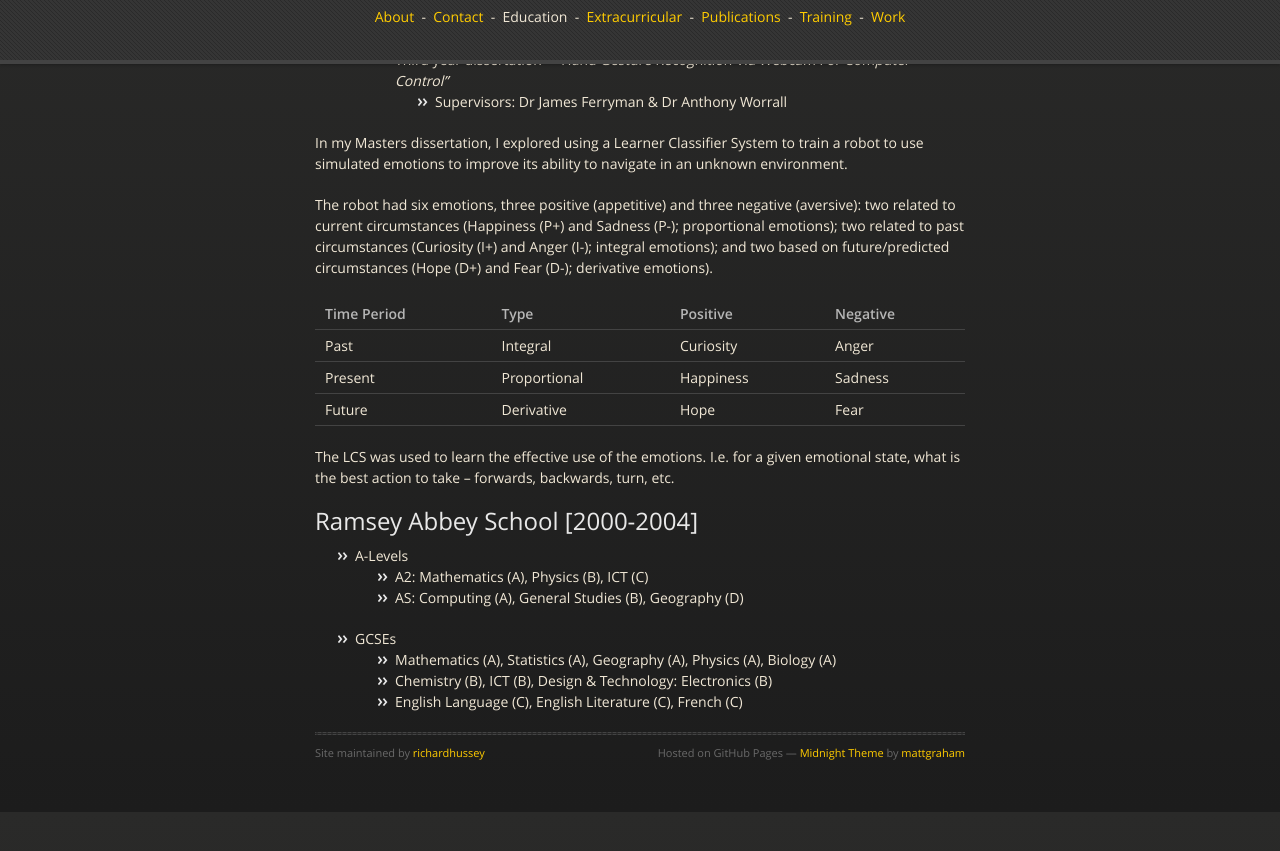
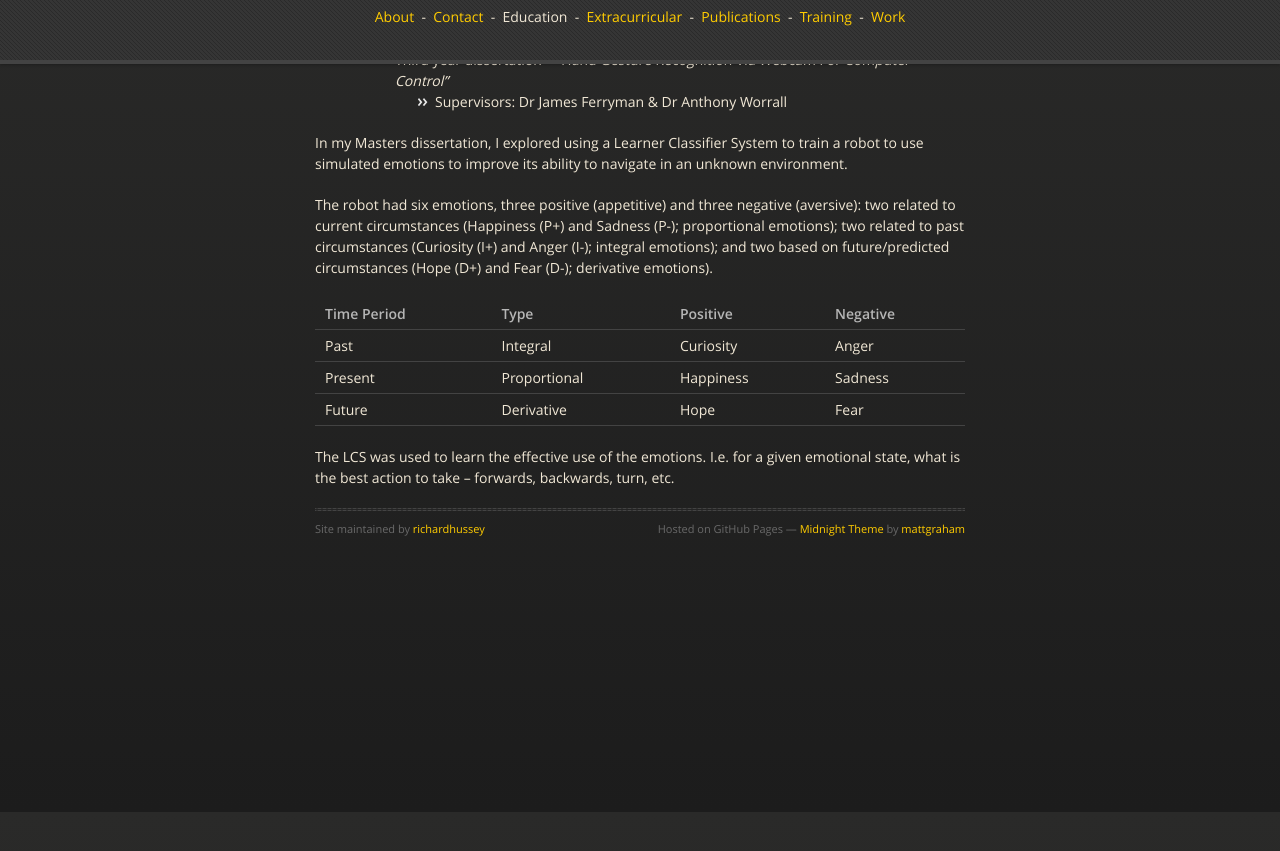
Before and after one commit to richardhussey/richardhussey.github.io, a Jekyll site: the page built from education.md, in a window 1280 px wide and 900 px high, scrolled down 988 px. Shown: the top 851 px of the window. Built offline with Jekyll 4.4.1, drawn with Linux system fonts in a browser that asks for light colours; after the commit the page ends 1664 px from its top, so only the background shows below that.

Commit message:
Remove school grades

```diff
--- a/education.md
+++ b/education.md
@@ -38,12 +38,3 @@ The robot had six emotions, three positive (appetitive) and three negative (aver
 | Future  | Derivative   | Hope      | Fear    |
 
 The LCS was used to learn the effective use of the emotions.  I.e. for a given emotional state, what is the best action to take – forwards, backwards, turn, etc.
-
-## Ramsey Abbey School [2000-2004]
-+ A-Levels
-	+ A2: Mathematics (A), Physics (B), ICT (C)
-	+ AS: Computing (A), General Studies (B), Geography (D)
-+ GCSEs
-	+ Mathematics (A), Statistics (A), Geography (A), Physics (A), Biology (A)
-	+ Chemistry (B), ICT (B), Design & Technology: Electronics (B)
-	+ English Language (C), English Literature (C), French (C)
```
